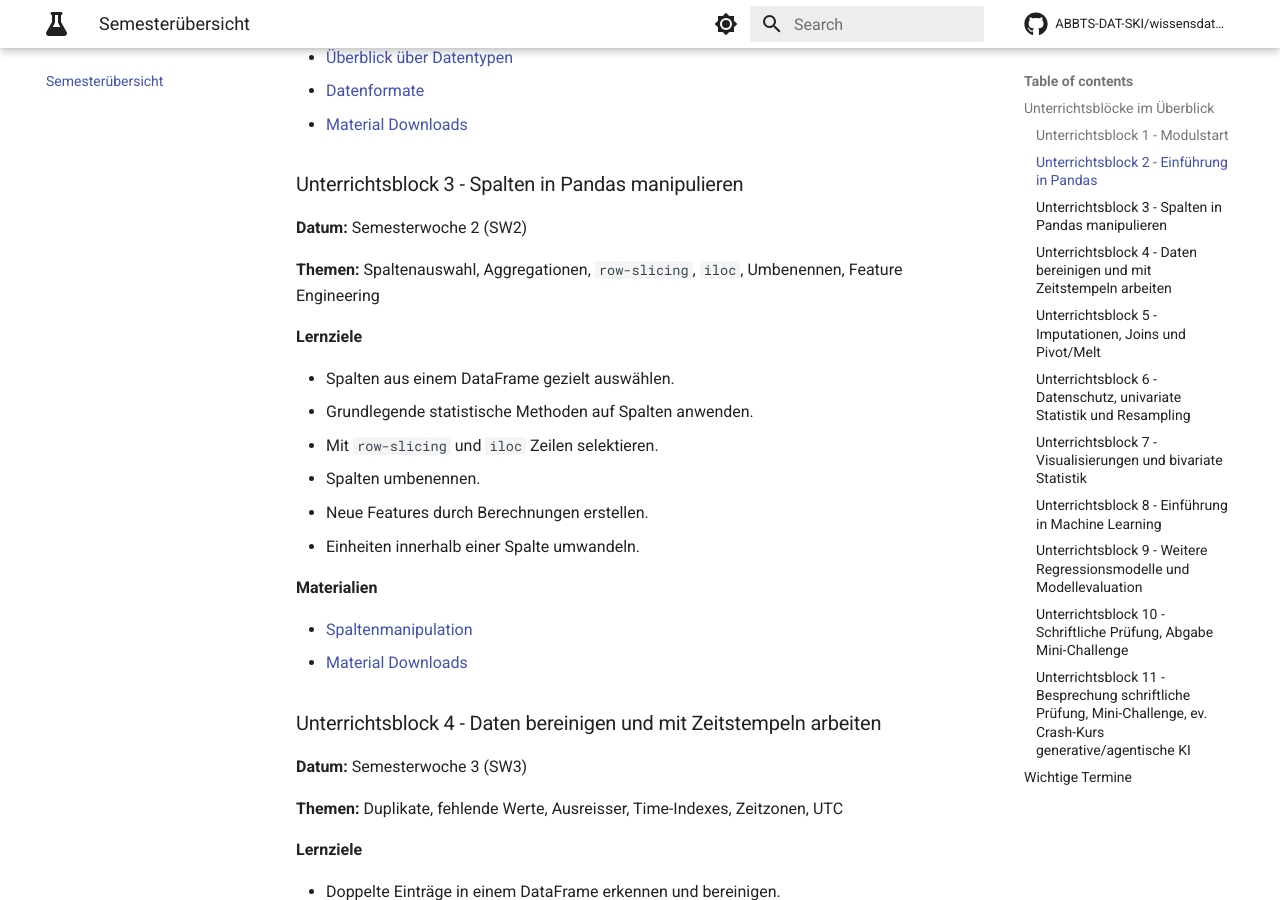
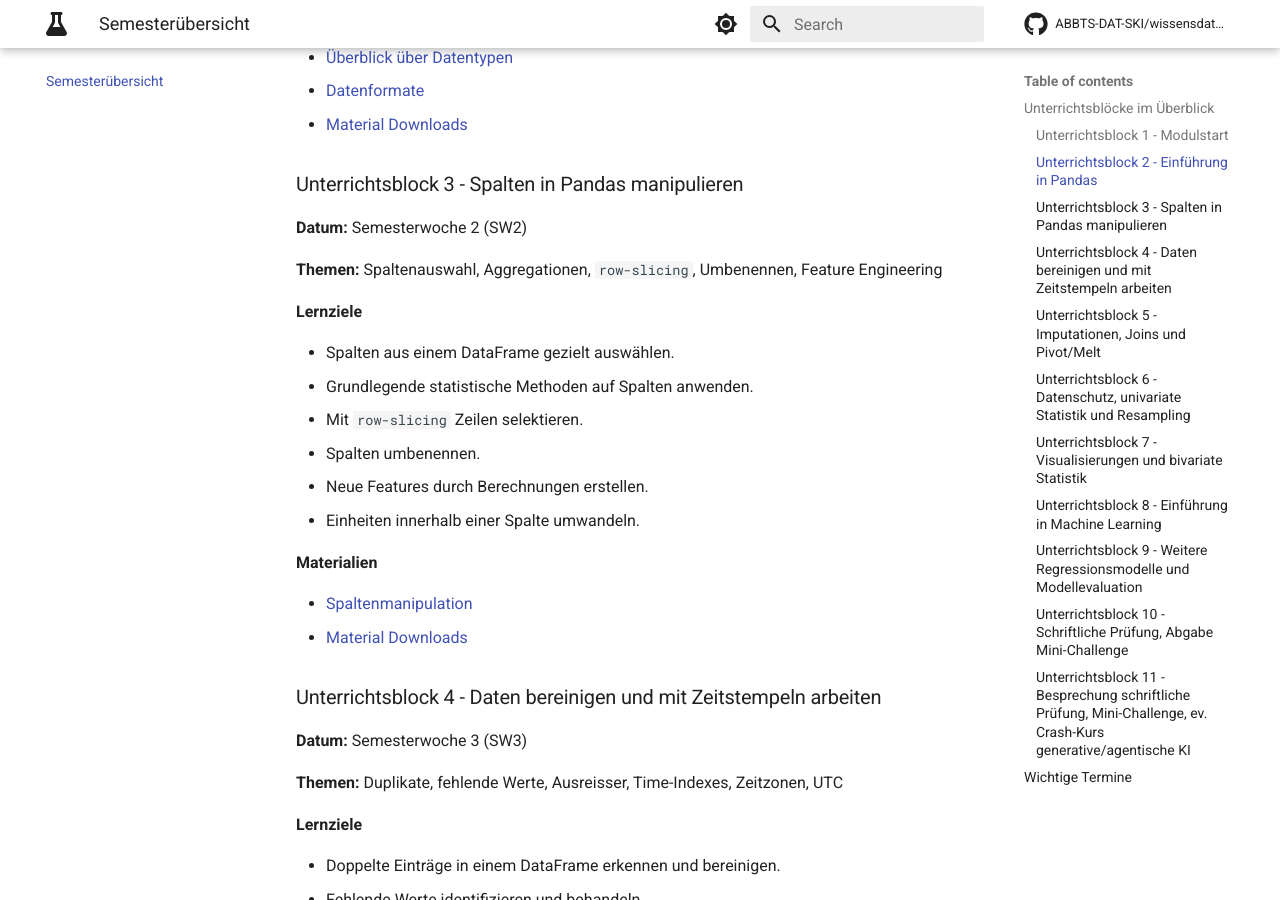
Before and after one commit to ABBTS-DAT-SKI/wissensdatenbank, an MkDocs documentation site: the page built from docs/semesteruebersicht.md, in a window 1280 px wide and 900 px high, scrolled down 1868 px. Built offline with MkDocs 1.6.1 and Material for MkDocs 9.7.7, drawn with Linux system fonts in a browser that asks for light colours; comment, search, counter and statistics services are not loaded.

Commit message:
iloc referenz entfernt

```diff
--- a/docs/semesteruebersicht.md
+++ b/docs/semesteruebersicht.md
@@ -62,13 +62,13 @@ Wenn du zum ersten Mal startest, richte zuerst deine Umgebung über [Python Inst
 
 **Datum:** Semesterwoche 2 (SW2)
 
-**Themen:** Spaltenauswahl, Aggregationen, `row-slicing`, `iloc`, Umbenennen, Feature Engineering
+**Themen:** Spaltenauswahl, Aggregationen, `row-slicing`, Umbenennen, Feature Engineering
 
 **Lernziele**
 
 - Spalten aus einem DataFrame gezielt auswählen.
 - Grundlegende statistische Methoden auf Spalten anwenden.
-- Mit `row-slicing` und `iloc` Zeilen selektieren.
+- Mit `row-slicing` Zeilen selektieren.
 - Spalten umbenennen.
 - Neue Features durch Berechnungen erstellen.
 - Einheiten innerhalb einer Spalte umwandeln.
```
